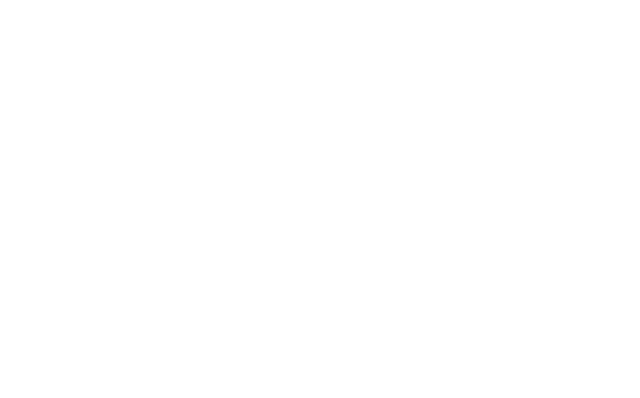
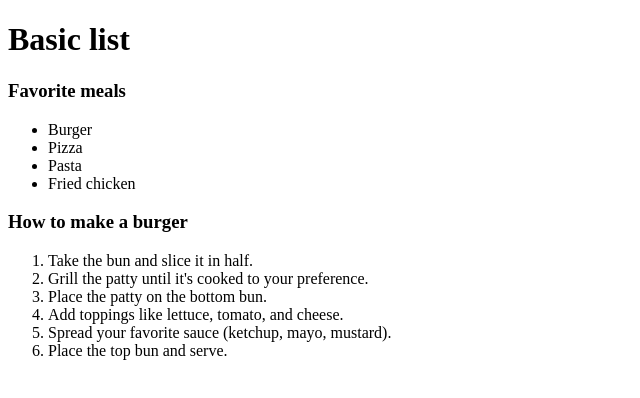
Before and after one commit to crisilto/opo-tech, a plain HTML site: page FIC/html/more-exercises/04-lists/01-basic.html in a window 1280 px wide. Shown: the whole page, without its empty margins (0-640 px from the left). Drawn offline with Linux system fonts and the light colour scheme.

Commit message:
Basic list

```diff
--- a/FIC/html/more-exercises/04-lists/01-basic.html
+++ b/FIC/html/more-exercises/04-lists/01-basic.html
@@ -4,3 +4,38 @@
     Crea una lista desordenada (ul) con tus comidas favoritas.
     Crea una lista ordenada (ol) con los pasos de una receta de cocina.
 -->
+<!DOCTYPE html>
+<html lang="en">
+
+<head>
+    <meta charset="UTF-8">
+    <meta name="viewport" content="width=device-width, initial-scale=1.0">
+    <title>Basic List</title>
+</head>
+
+<body>
+    <header>
+        <h1>Basic list</h1>
+    </header>
+    <main>
+        <h3>Favorite meals</h3>
+        <ul>
+            <li>Burger</li>
+            <li>Pizza</li>
+            <li>Pasta</li>
+            <li>Fried chicken</li>
+        </ul>
+
+        <h3>How to make a burger</h3>
+        <ol>
+            <li>Take the bun and slice it in half.</li>
+            <li>Grill the patty until it's cooked to your preference.</li>
+            <li>Place the patty on the bottom bun.</li>
+            <li>Add toppings like lettuce, tomato, and cheese.</li>
+            <li>Spread your favorite sauce (ketchup, mayo, mustard).</li>
+            <li>Place the top bun and serve.</li>
+        </ol>
+    </main>
+</body>
+
+</html>
```
